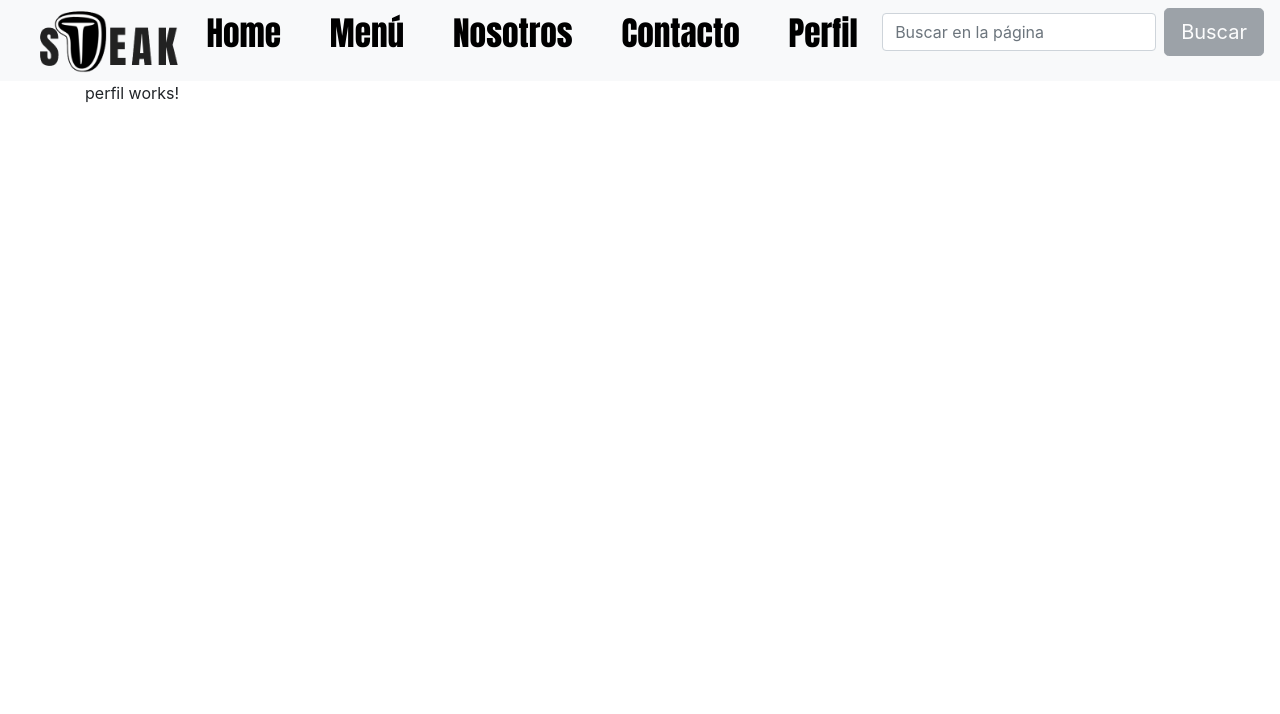
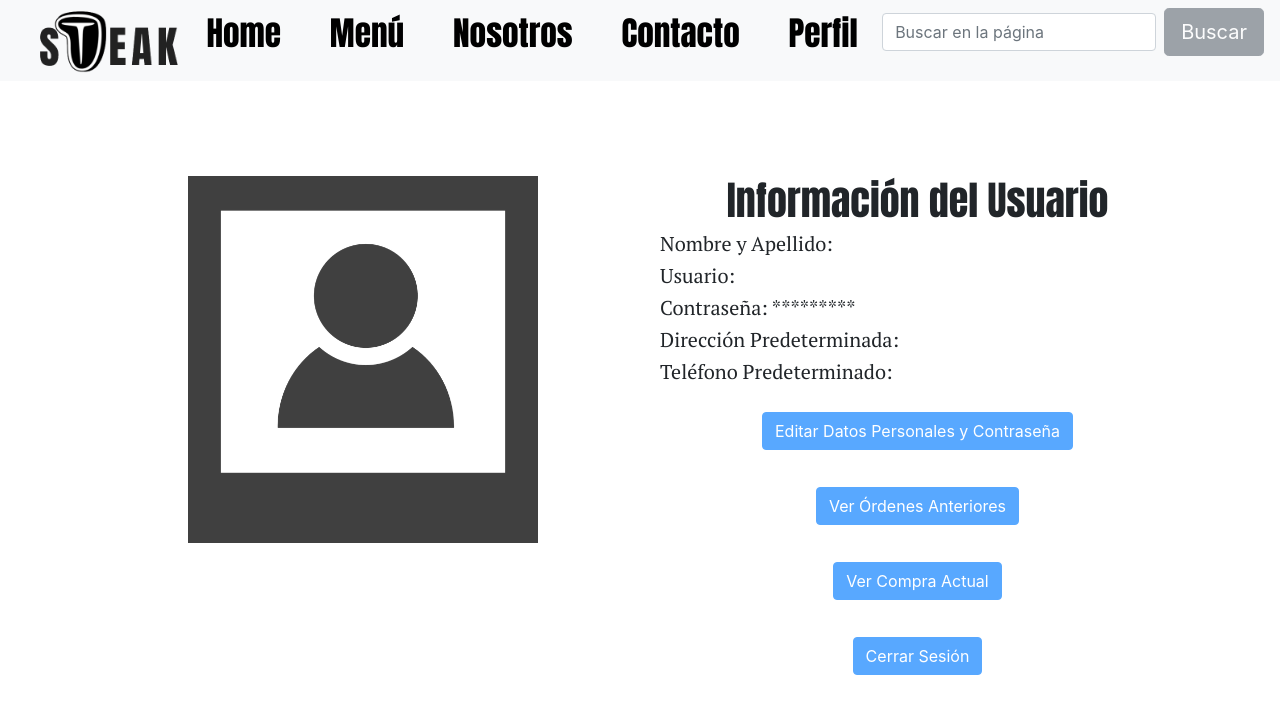
Before and after one commit to ginacuadrado/proyecto, an Angular app: page /perfil in a window 1280 px wide. Shown: the top 714 px of the page. Built offline with nearby package versions, Linux system fonts and the light colour scheme.

Commit message:
Final Fase 1 Gina

```diff
--- a/src/app/components/about/about.component.html
+++ b/src/app/components/about/about.component.html
@@ -1,3 +1,4 @@
+
 <div>
 <div style="text-align:center">
     <br>
--- a/src/app/components/about/about.component.ts
+++ b/src/app/components/about/about.component.ts
@@ -4,8 +4,10 @@ import { Component, OnInit } from '@angular/core';
   selector: 'app-about',
   templateUrl: './about.component.html',
   styleUrls: ['./about.component.scss']
+
 })
 export class AboutComponent implements OnInit {
+
 
   constructor() { }
 
--- a/src/app/components/menu/aperitivos/aperitivos.component.html
+++ b/src/app/components/menu/aperitivos/aperitivos.component.html
@@ -11,6 +11,7 @@
 
           <div>
               <h2 class="texto"> Trozos liliputienses de la mejor carne nacional con pimienta, aceite de oliva, queso parmesano, rúgula y una salsa especial.  </h2>
+              <h3 class="texto">Precio: 300 Bs. S.</h3>
               <button type="button" type="submit" weight="25pt" class="btn btn-primary" disabled>ORDENAR</button>
             </div>
         </div>
@@ -25,7 +26,8 @@
                   <h1 class="titulos"><strong>Ensalada César</strong> </h1>
               <div>
 
-                  <h2 class="texto">DExquisitas ensalada con lechuga, cubos de pan tostado, queso parmesano, tiras de pollo y la suculenta salsa cesar.</h2>
+                  <h2 class="texto">Exquisitas ensalada con lechuga, cubos de pan tostado, queso parmesano, tiras de pollo y la suculenta salsa cesar.</h2>
+                  <h3 class="texto">Precio: 300 Bs. S.</h3>
                   <button type="button" type="submit" weight="25pt" class="btn btn-primary" disabled>ORDENAR</button>
                 </div>
             </div>
@@ -40,6 +42,7 @@
                         <h1 class="titulos"><strong>Alitas de Pollo</strong> </h1>
                     <div>
                         <h2 class="texto">Suculentas alitas de pollo horneadas o fritas (12 piezas), acompañadas de la salsa de su escogencia.  </h2>
+                        <h3 class="texto">Precio: 300 Bs. S.</h3>
                         <button type="button" type="submit" weight="25pt" class="btn btn-primary" disabled>ORDENAR</button>
                     </div>
                   </div>
--- a/src/app/components/menu/carnes/carnes.component.html
+++ b/src/app/components/menu/carnes/carnes.component.html
@@ -11,6 +11,7 @@
 
         <div>
             <h2 class="texto"> Exquisito Churrasco de Solomo Kobe, preparado a la brasa con Sal Marina de las famosas salinas de Araya y un toque de pimienta.  </h2>
+            <h3 class="texto">Precio: 400 Bs. S.</h3>
             <button type="button" type="submit" weight="25pt" class="btn btn-primary" disabled>ORDENAR</button>
           </div>
       </div>
@@ -26,6 +27,7 @@
             <div>
 
                 <h2 class="texto"> Delicioso T-Bone, preparado a la parrilla con la suculenta Sal Marina de las salinas de Araya y un toque de pimienta. </h2>
+                <h3 class="texto">Precio: 400 Bs. S.</h3>
                 <button type="button" type="submit" weight="25pt" class="btn btn-primary" disabled>ORDENAR</button>
             </div>
           </div>
@@ -40,7 +42,7 @@
                       <h1 class="titulos"><strong>Pollo En Varasado</strong> </h1>
                   <div>
                       <h2 class="texto">Pollo entero preparado en vara a la leña con Sal Marina de las salinas de Araya y un toque de pimienta.  </h2>
-
+                      <h3 class="texto">Precio: 400 Bs. S.</h3>
                       <button type="button" type="submit" weight="25pt" class="btn btn-primary" disabled>ORDENAR</button>
                   </div>
                 </div>
@@ -55,7 +57,7 @@
                 <h1 class="titulos"><strong>Salchichas</strong> </h1>
             <div>
                 <h2 class="texto">Salchichas de la Montserratina a la leña con un toque de cerveza Tovar para darle ese sabor inigualable.  </h2>
-
+                <h3 class="texto">Precio: 400 Bs. S.</h3>
 
                 <button type="button" type="submit" weight="25pt" class="btn btn-primary" disabled>ORDENAR</button>
             </div>
--- a/src/app/components/menu/postres/postres.component.html
+++ b/src/app/components/menu/postres/postres.component.html
@@ -11,6 +11,7 @@
 
           <div>
               <h2 class="texto"> Helado especial, elaborado por EFE (Receta exclusiva para Steak Company), con mashmallows al fuego.  </h2>
+              <h3 class="texto">Precio: 200 Bs. S.</h3>
               <button type="button" type="submit" weight="25pt" class="btn btn-primary" disabled>ORDENAR</button>
             </div>
         </div>
@@ -25,6 +26,7 @@
               <div>
 
                   <h2 class="texto"> Brownie de chocolate con relleno fudge </h2>
+                  <h3 class="texto">Precio: 200 Bs. S.</h3>
                   <button type="button" type="submit" weight="25pt" class="btn btn-primary" disabled>ORDENAR</button>
               </div>
             </div>
@@ -39,6 +41,7 @@
                         <h1 class="titulos"><strong>Pie de Limón</strong> </h1>
                     <div>
                         <h2 class="texto"> Pie de limon con ralladura de limon en la crème </h2>
+                        <h3 class="texto">Precio: 200 Bs. S.</h3>
                         <button type="button" type="submit" weight="25pt" class="btn btn-primary" disabled>ORDENAR</button>
                     </div>
                   </div>
--- a/src/app/components/perfil/perfil.component.html
+++ b/src/app/components/perfil/perfil.component.html
@@ -1,4 +1,34 @@
 
-<p>
-  perfil works!
-</p>
+<div class="flex-container">
+    <div>
+      <br>
+          <img width="350" alt="Unknown Imagen" src="../assets/imagen.png">
+
+    </div>
+      <div>
+         <br>
+
+         <h1 class="titulos">Información del Usuario</h1>
+
+          <h3 class="texto">Nombre y Apellido: </h3>
+
+          <h3 class="texto">Usuario: </h3>
+
+          <h3 class="texto">Contraseña: *********</h3>
+
+          <h3 class="texto">Dirección Predeterminada:</h3>
+
+          <h3 class="texto">Teléfono Predeterminado:</h3>
+
+          <button type="button" type="submit"  class="btn btn-primary" disabled>Editar Datos Personales y Contraseña</button>
+          <br>
+
+          <button type="button" type="submit"  class="btn btn-primary" disabled>Ver Órdenes Anteriores</button>
+          <br>
+          <button type="button" type="submit"  class="btn btn-primary" disabled>Ver Compra Actual </button>
+          <br>
+          <button type="button" type="submit"  class="btn btn-primary" disabled>Cerrar Sesión</button>
+          <br>
+
+    </div>
+</div>
--- a/src/app/components/perfil/perfil.component.scss
+++ b/src/app/components/perfil/perfil.component.scss
@@ -0,0 +1,29 @@
+
+.flex-container {
+    display: flex;
+    flex-direction: row;
+    }
+
+  .flex-container > div
+  {
+    width: 1000px;
+    margin: 20px;
+    text-align: center;
+    line-height: 75px;
+  }
+
+.titulos
+{
+    font-family: 'Anton', sans-serif;
+    font-size: 30pt;
+    text-align: center;
+
+}
+
+.texto
+{
+    font-family: 'PT Serif', serif;
+    font-size: 15pt;
+    text-align: justify;
+
+}
--- a/src/app/components/register/register.component.html
+++ b/src/app/components/register/register.component.html
@@ -1,3 +1,5 @@
+
+
 <div>
   <br>
   <br>
```
Also changed, not shown: src/app/components/menu/bebidas/bebidas.component.html (+8 -3 lines), src/assets/imagen.png (added).
